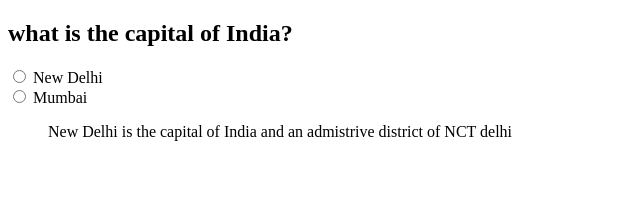
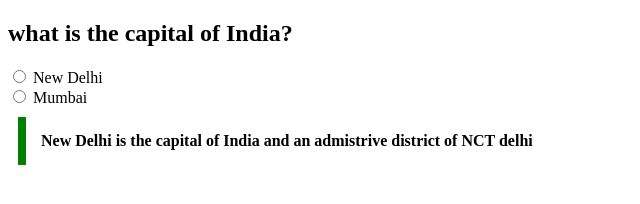
Before and after one commit to acciojob/trivia-17-08-2003, a website: page main.html in a window 1280 px wide. Shown: the whole page, without its empty margins (0-640 px from the left). Drawn offline with Linux system fonts and the light colour scheme.

Commit message:
trivia :new delhi is capital of india

```diff
--- a/main.html
+++ b/main.html
@@ -16,7 +16,7 @@
 	<label for="mumbai">Mumbai</label> <br>
 	<style></style>
 
-	<blockquote>New Delhi is the capital of India and an admistrive district of NCT delhi</blockquote>
+	<p>New Delhi is the capital of India and an admistrive district of NCT delhi</p>
 
 	<script type="text/javascript" src="./script.js">
 	</script>
```
Also changed, not shown: index.html (+0 -1 lines).
